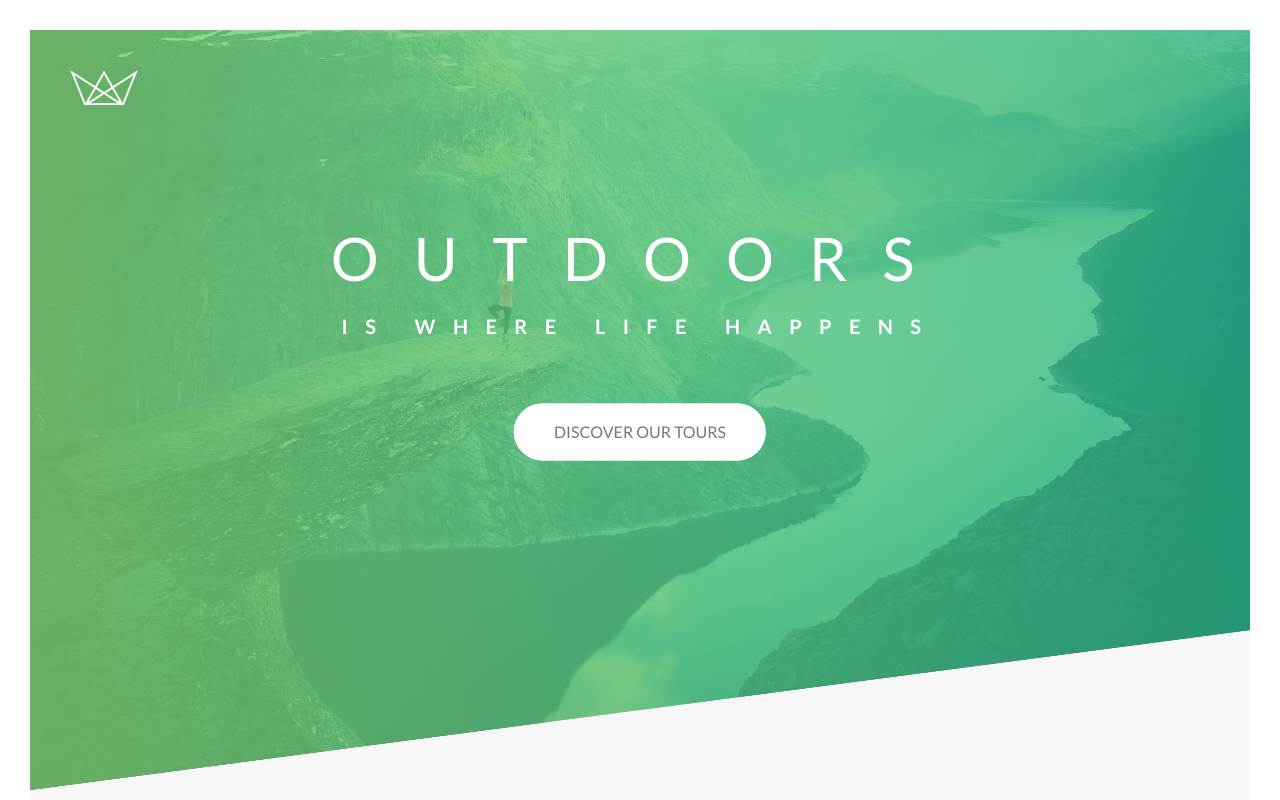
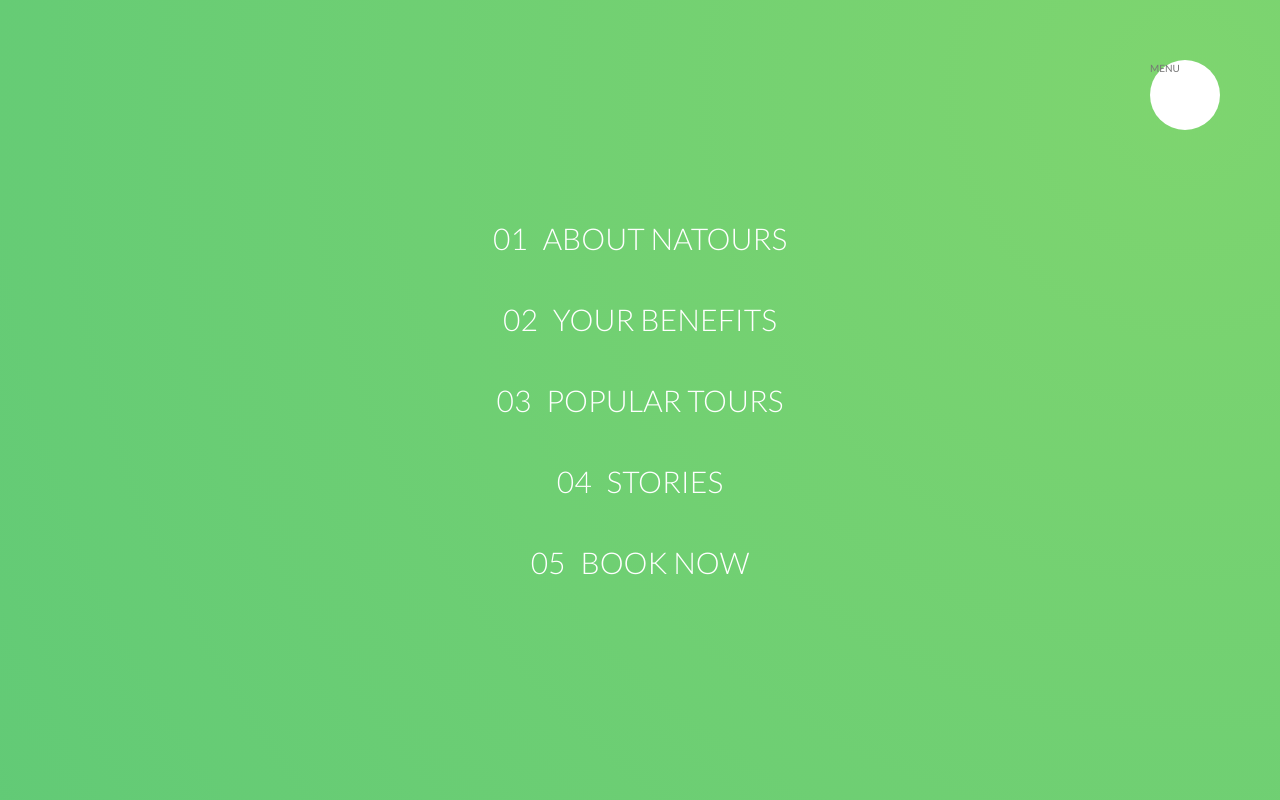
Before and after one commit to Vaneet47/Natours, a website: page index.html in a window 1280 px wide. Shown: the top 800 px of the page. Drawn offline with Linux system fonts and the light colour scheme.

Commit message:
Navigation part - 1

```diff
--- a/index.html
+++ b/index.html
@@ -16,6 +16,40 @@
     <title>Natours | Exciting tours for adventurous people</title>
   </head>
   <body>
+    <div class="navigation">
+      <input type="checkbox" class="navigation__checkbox" id="navi-toggle" />
+
+      <label for="navi-toggle" class="navigation__button">MENU</label>
+
+      <div class="navigation__background">&nbsp;</div>
+
+      <nav class="navigation__nav">
+        <ul class="navigation__list">
+          <li class="navigation__item">
+            <a href="#" class="navigation__link"
+              ><span>01</span>About Natours</a
+            >
+          </li>
+          <li class="navigation__item">
+            <a href="#" class="navigation__link"
+              ><span>02</span>Your benefits</a
+            >
+          </li>
+          <li class="navigation__item">
+            <a href="#" class="navigation__link"
+              ><span>03</span>Popular tours</a
+            >
+          </li>
+          <li class="navigation__item">
+            <a href="#" class="navigation__link"><span>04</span>Stories</a>
+          </li>
+          <li class="navigation__item">
+            <a href="#" class="navigation__link"><span>05</span>Book now</a>
+          </li>
+        </ul>
+      </nav>
+    </div>
+
     <header class="header">
       <div class="header__logo-box">
         <!-- Because image is an inline element, it's better to have a container around it  -->
@@ -424,7 +458,7 @@
         </div>
         <div class="col-1-of-2">
           <p class="footer__copyright">
-            Built by  <a href="#" class="footer__link"> Vaneet </a>  following the
+            Built by <a href="#" class="footer__link"> Vaneet </a> following the
             Udemy course by Jonas Schmedtmann
           </p>
         </div>
--- /dev/null
+++ b/sass/layout/_navigation.scss
@@ -0,0 +1,87 @@
+.navigation {
+  &__checkbox {
+    display: none;
+  }
+
+  &__button {
+    background-color: white;
+    height: 7rem;
+    width: 7rem;
+    position: fixed;
+    top: 6rem;
+    right: 6rem;
+    border-radius: 50%;
+    z-index: 2000;
+  }
+
+  &__background {
+    height: 6rem;
+    width: 6rem;
+    border-radius: 50%;
+    position: fixed;
+    top: 6.5rem;
+    right: 6.5rem;
+    background-image: radial-gradient(
+      $color-primary-light,
+      $color-primary-dark
+    );
+    z-index: 1000;
+
+    transform: scale(100);
+  }
+
+  &__nav {
+    height: 100vh;
+    width: 100%; // block type element, it means it occupies 100% of it's width
+    position: fixed;
+    top: 0;
+    right: 0;
+    z-index: 1500;
+  }
+
+  &__list {
+    position: absolute;
+    top: 50%;
+    left: 50%;
+    transform: translate(-50%, -50%);
+    list-style: none;
+    text-align: center;
+  }
+
+  &__item {
+    margin: 1rem;
+  }
+
+  &__link {
+    &:link,
+    &:visited {
+      display: inline-block;
+      font-size: 3rem;
+      font-weight: 300;
+      padding: 1rem 2rem;
+      color: $color-white;
+      text-decoration: none;
+      text-transform: uppercase;
+      background-image: linear-gradient(
+        120deg,
+        transparent 0%,
+        transparent 50%,
+        $color-white 50%
+      );
+      background-size: 225%;
+      transition: all 0.4s;
+
+      span {
+        margin-right: 1.5rem;
+        display: inline-block;
+      }
+    }
+
+    &:hover,
+    &:active {
+      background-position: 100%;
+      color: $color-primary;
+      transform: translateX(1rem);
+    }
+  }
+}
--- a/sass/main.scss
+++ b/sass/main.scss
@@ -18,5 +18,6 @@
 @import "layout/grid";
 @import "layout/header";
 @import "layout/footer";
+@import "layout/navigation";
 
 @import "pages/home";
```
Also changed, not shown: css/style.css.
